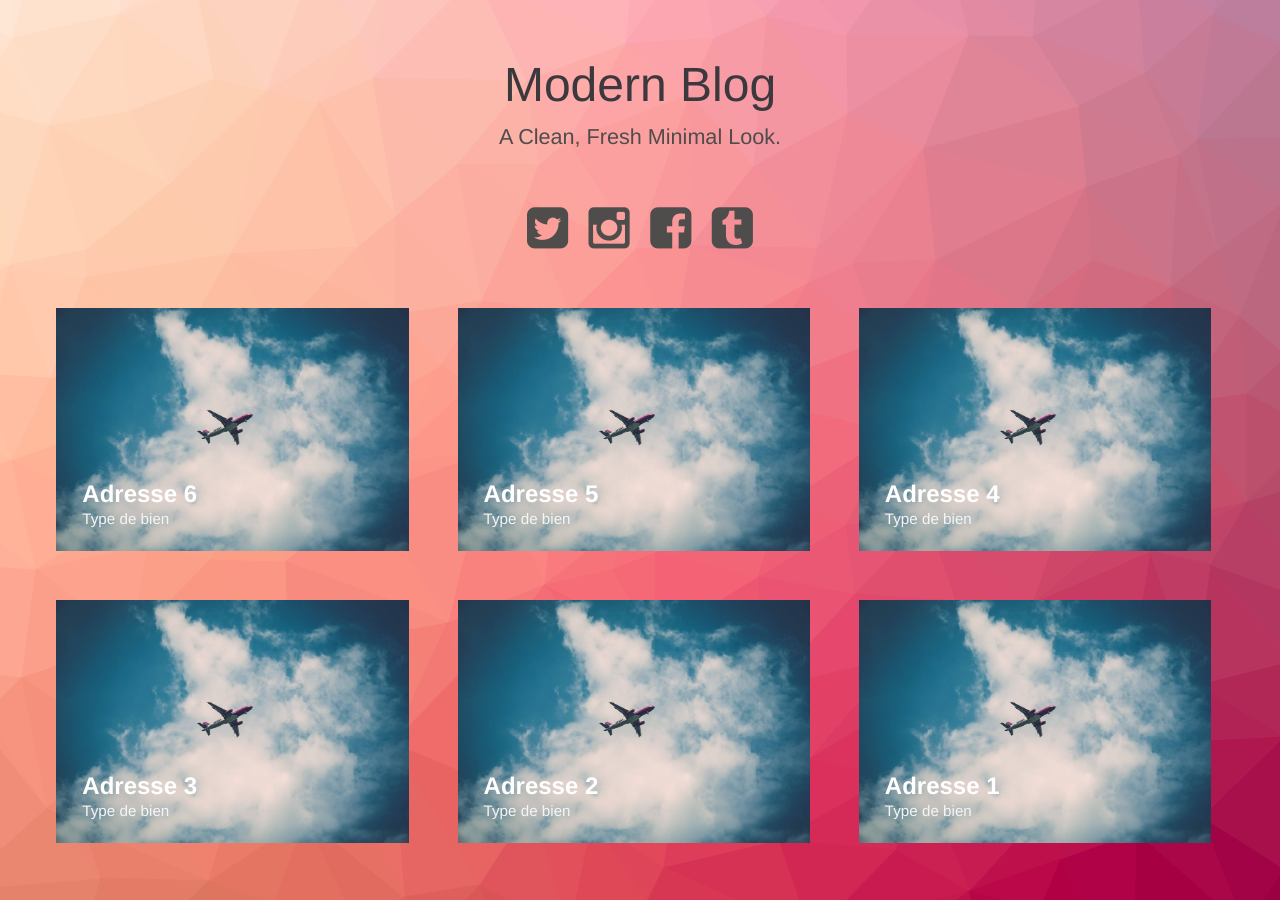
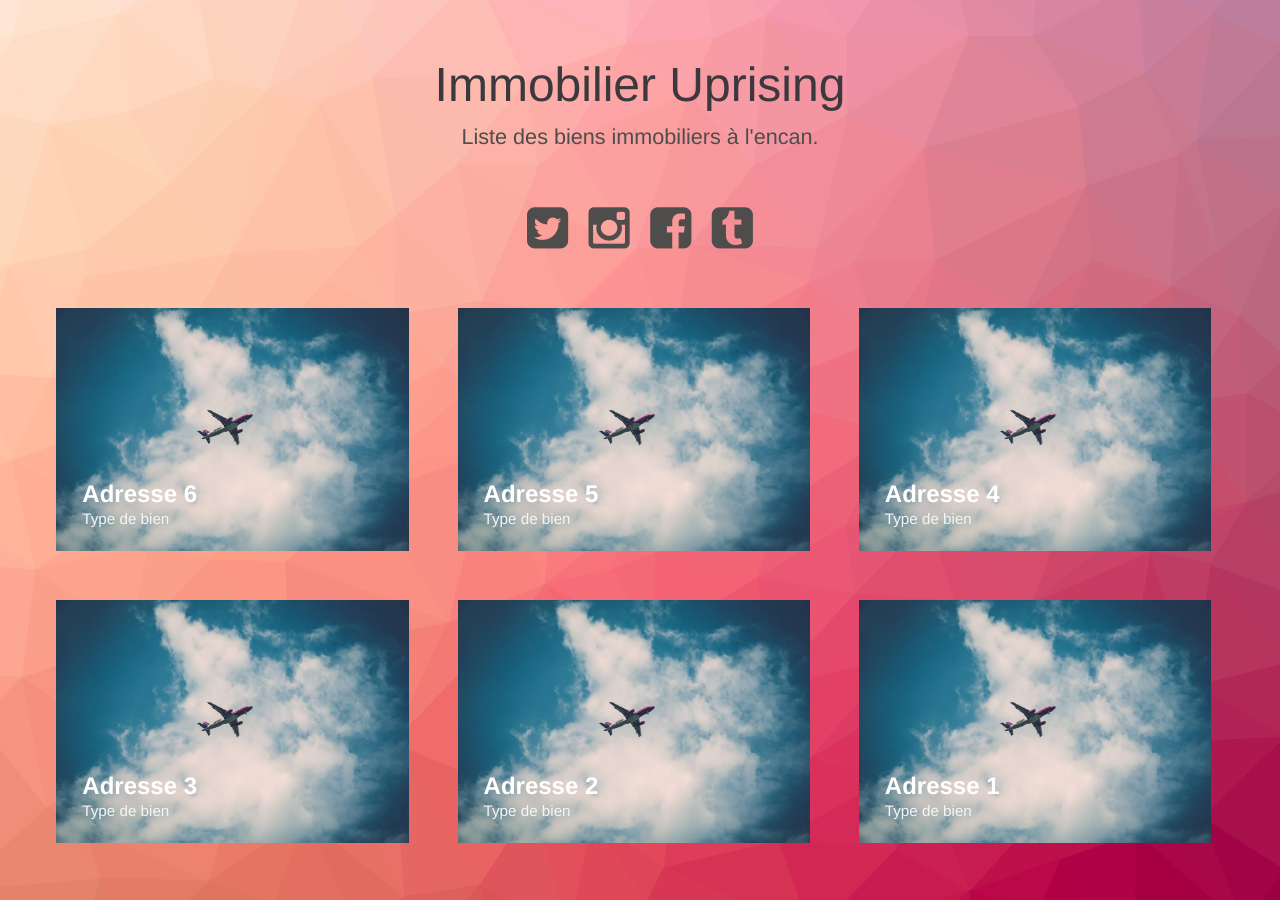
Before and after one commit to nouninoun/immoup, a Jekyll site: the page built from index.html, in a window 1280 px wide. Built offline with Jekyll 4.4.1, drawn with Linux system fonts in a browser that asks for light colours.

Commit message:
index page modify

```diff
--- a/index.html
+++ b/index.html
@@ -28,7 +28,7 @@ layout: compress
 <body class="body">
 <div class="container">
     <header class="header">
-        <h1>Modern Blog<span>A Clean, Fresh Minimal Look.</span></h1>
+        <h1>Immobilier Uprising<span>Liste des biens immobiliers à l'encan.</span></h1>
         <nav class="links">
             <a href="#"><i class="fa fa-twitter-square fa-3x"></i></a>
             <a href="#"><i class="fa fa-instagram fa-3x"></i></a>
```
